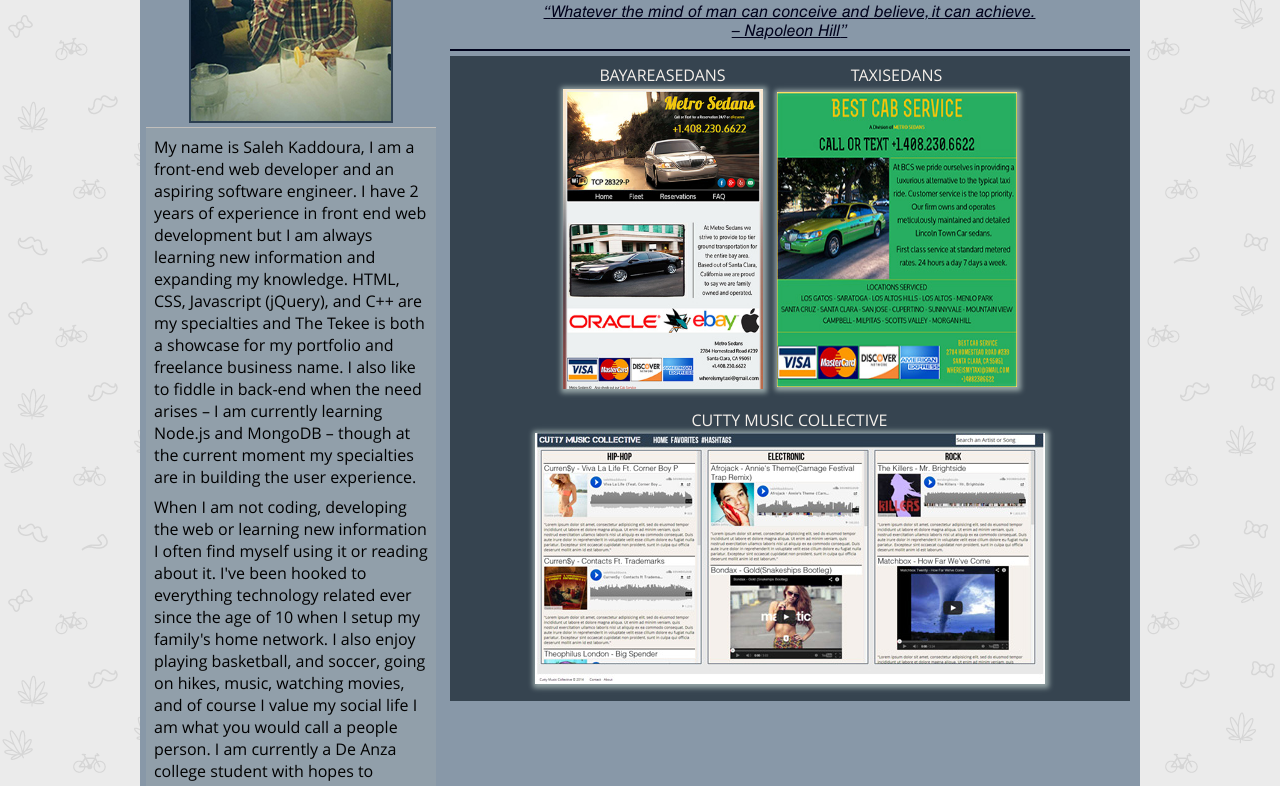
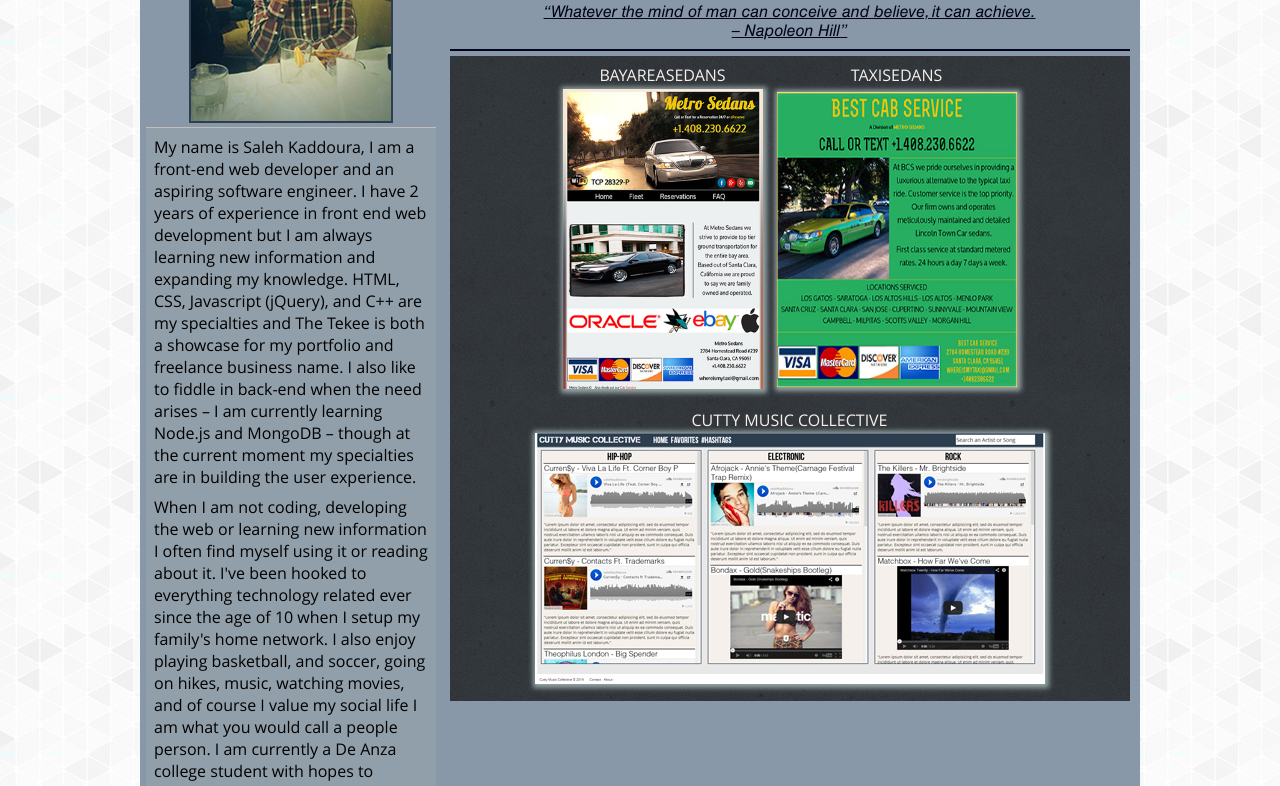
Before and after one commit to salehkaddoura/Tekee, a website: page public/projects.html in a window 1280 px wide. Shown: the part 156-942 px from the top of the page. Drawn offline with Linux system fonts and the light colour scheme.

Commit message:
Added underconstruction messages to index.html and contact.html. Background for website was changed, i also added a bg for the sub-proj container

```diff
--- a/public/css/stylesheet.css
+++ b/public/css/stylesheet.css
@@ -73,7 +73,7 @@
     text-shadow: 1px 1px 1px rgba(0,0,0,0.004);
     padding: 0;
     margin: 0;
-    background: url("../sativa.png") repeat ;
+    background: url("../gplaypattern.png") repeat ;
     /*width: 100%;
     height: 100%;
     -webkit-background-size: cover;
@@ -456,7 +456,9 @@
 	margin: 5px auto 0px auto;
 	padding: 5px 0px 5px 0px;
 	float: ;
-	background-color: rgba(20,33,43,0.7);
+	background: url("../concrete_wall.png") repeat;
+	opacity: 1;
+	/*background-color: rgba(20,33,43,0.7);*/
 	/* border-bottom: 1px solid #00021C; */
 
 }
```
Also changed, not shown: public/contact.html (+1 -1 lines), public/index.html (+6 -3 lines), public/resume.html (+1 -1 lines), public/bright_squares.png (added), public/concrete_wall.png (added), public/gplaypattern.png (added), 1 other file.
